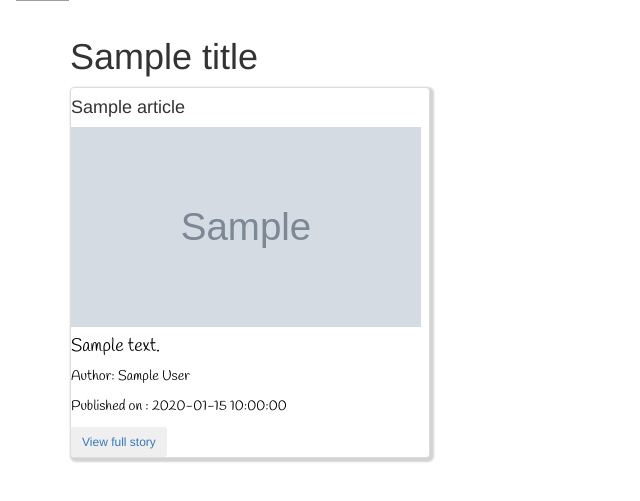
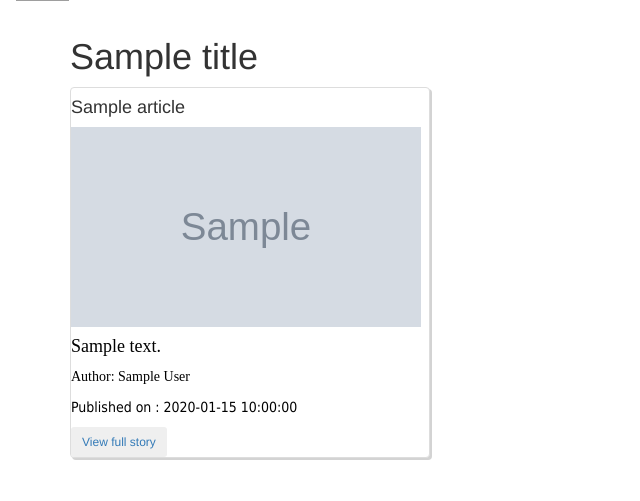
Before and after one commit to EmmaKibore/news-highlight, a Flask app: template app/templates/articles.html in a window 1280 px wide. Shown: the part 55-556 px from the top of the page, without its empty margins (0-640 px from the left). Run offline with Flask 2, Linux system fonts and the light colour scheme; the template is opened without the code that fills it: most values are stand-ins (such as "Sample title", 1, 10 or a date in 2020); grey boxes marked "Sample" are stand-in pictures; some libraries are stand-ins or nearby versions; grey boxes are pictures that could not be loaded.

Commit message:
added styling

```diff
--- a/app/templates/articles.html
+++ b/app/templates/articles.html
@@ -3,16 +3,16 @@
 <body>
 {% block content %}
 <div class="container">
-    <h1 style="text-shadow:2px lightblue;"> {{ title }} </h1>
+    <h1 style="text-shadow:2px magenta;"> {{ title }} </h1>
     <div class="row">
         {% for article in news %}
         <div class="col-md-4">
-            <div style="box-shadow:2px 2px 2px 2px lightgrey;" class="panel panel-default">
+            <div style="box-shadow:2px 2px  lightgrey; "class="panel panel-default">
                 <h4> {{ article.title }} </h4>
                 <img src="{{ article.urlToImage}}" height="200px" width="350px">
-                <h4 style="color:black; font-family: 'Handlee', cursive;"> {{article.description}} </h4>
-                <p style="color:black; font-family: 'Handlee', cursive;"> Author: {{article.author}} </p>
-                <p style="color:black; font-family: 'Handlee', cursive;"> Published on : {{article.publishedAt}} </p>
+                <h4 style="color:black; font-family: 'merienda', serif;"> {{article.description}} </h4>
+                <p style="color:black; font-family: 'merienda', lucida;"> Author: {{article.author}} </p>
+                <p style="color:black; font-family: 'merienda', tahoma;"> Published on : {{article.publishedAt}} </p>
                 <a href="{{ article.url}}"> <button target="_blank" class="btn btn-outline-warning btn-sm" >View full story</button> </a>
 
             </div>
```
